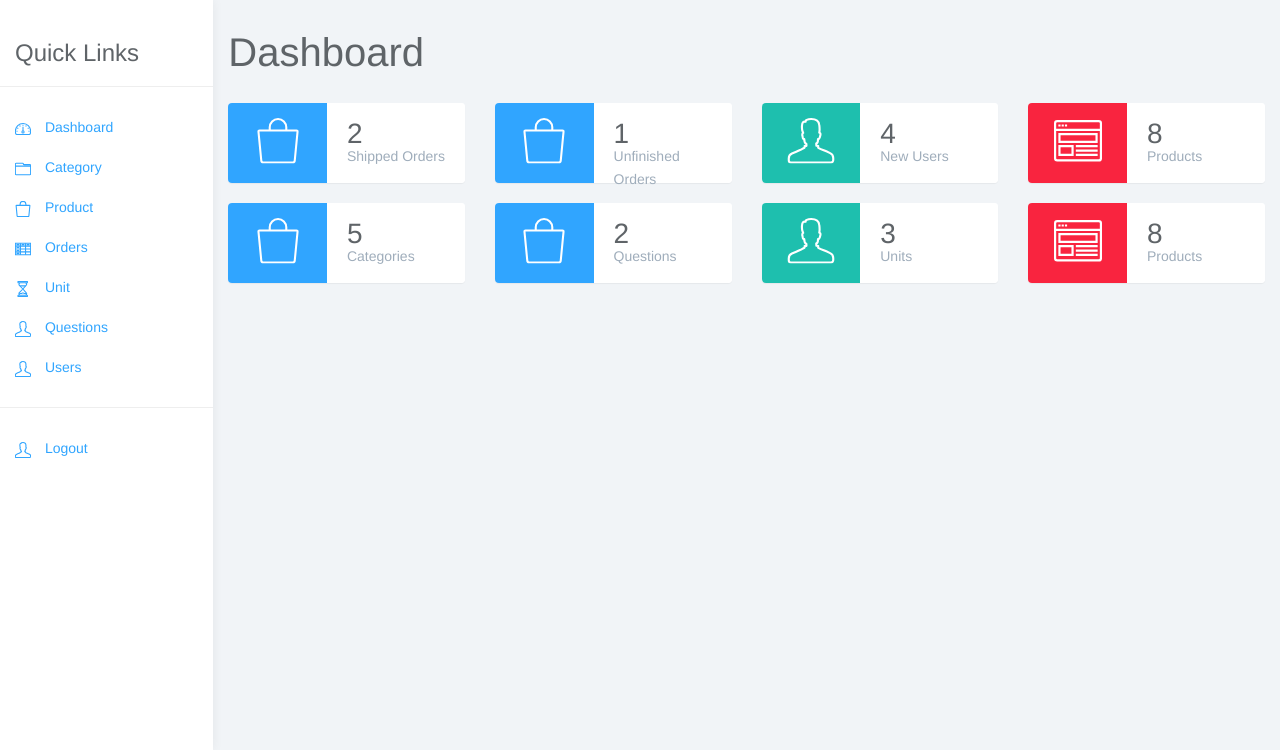
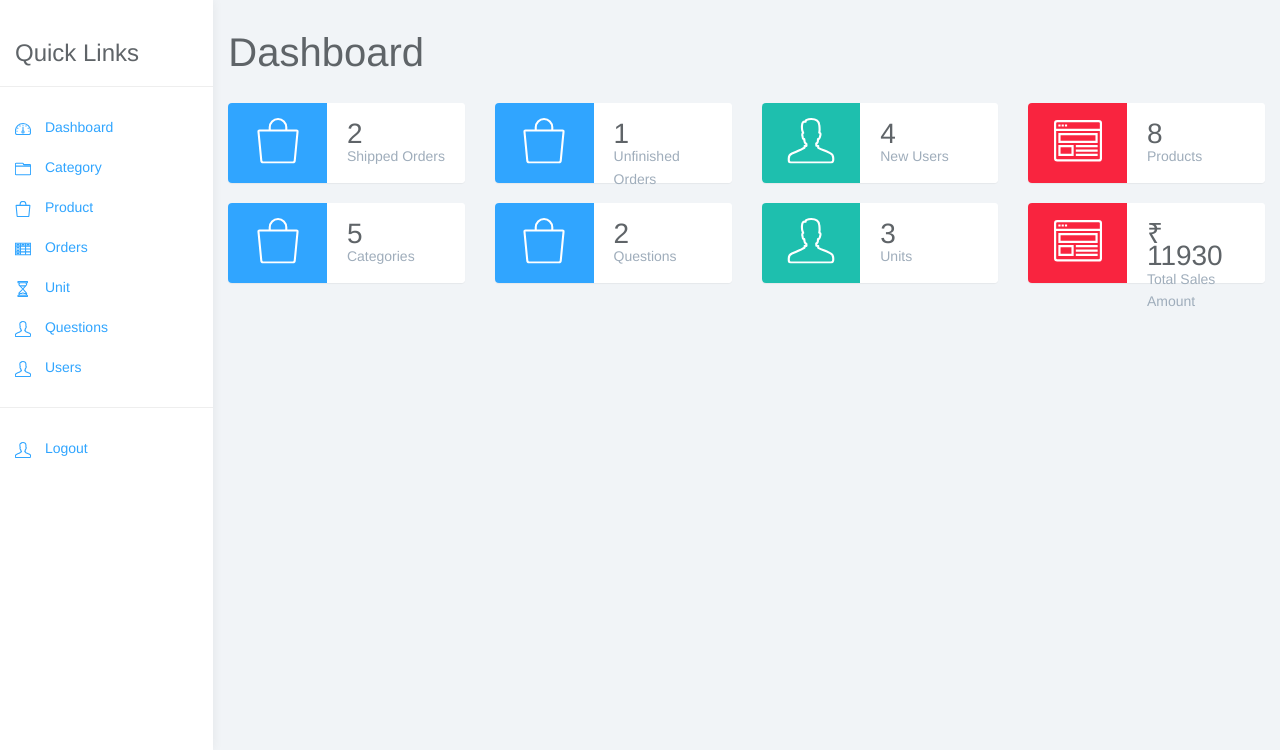
Before and after one commit to ppshobi/Engineeringshop-Ecommerce, a PHP site: page /admin/index.php in a window 1280 px wide. Shown: the part 50-800 px from the top of the page. Run offline with PHP 8.4, Linux system fonts and the light colour scheme; the visitor is signed in with stand-in values (Sample User, id 1); data comes from the database, SQL or seed files in the repository; some libraries are stand-ins or nearby versions.

Commit message:
Total Sales Sum display in admin dashboard

```diff
--- a/admin/index.php
+++ b/admin/index.php
@@ -148,8 +148,8 @@ require_once('../app/Unit.php');
 							<svg class="glyph stroked app-window-with-content"><use xlink:href="#stroked-app-window-with-content"></use></svg>
 						</div>
 						<div class="col-sm-9 col-lg-7 widget-right">
-							<div class="large"><?php echo Product::getCount(); ?></div>
-							<div class="text-muted">Products</div>
+							<div class="large"><?php echo "&#8377; ".Order::total_sales_sum(); ?></div>
+							<div class="text-muted">Total Sales Amount</div>
 						</div>
 					</div>
 				</div>
```
